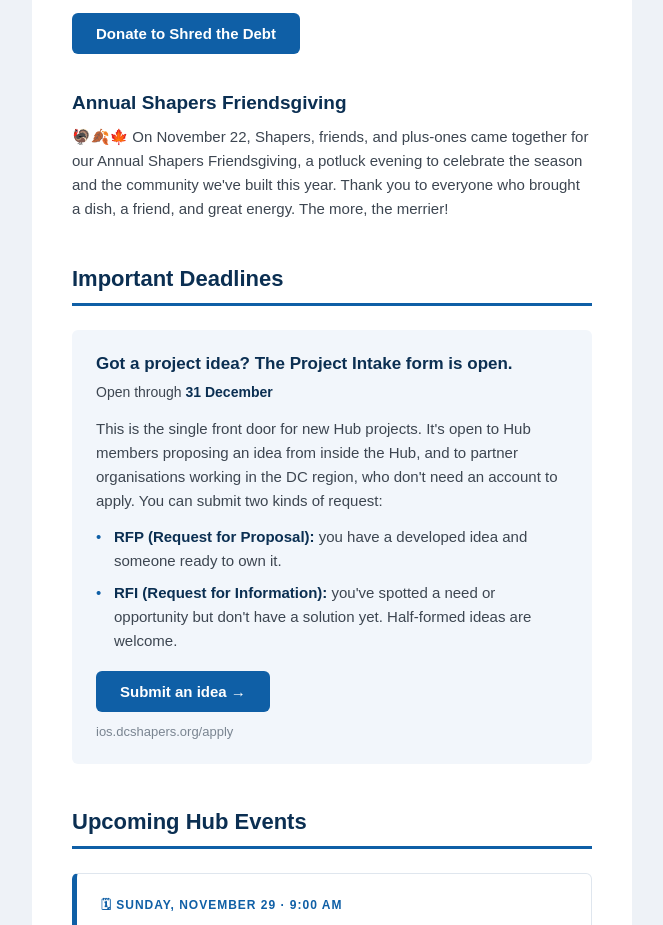
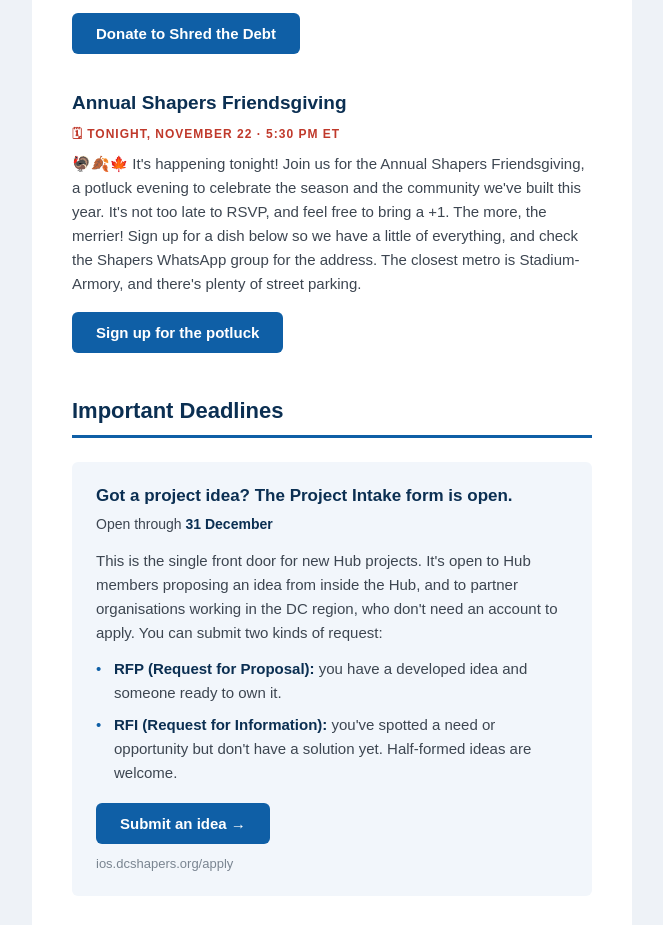
Before and after one commit to Luizcs17/newsletter, a plain HTML site: page 2026-11/index.html in a window 1280 px wide. Shown: the part 4584-5509 px from the top of the page, without its empty margins (308-971 px from the left). Drawn offline with Linux system fonts and the light colour scheme.

Commit message:
November 2026: Friendsgiving as tonight's invite with potluck signup
Co-Authored-By: Claude Opus 5.5 <noreply@anthropic.com>
Claude-Session: https://claude.ai/code/session_01JUTy2LfrKRYobUJssZ27nm

```diff
--- a/2026-11/index.html
+++ b/2026-11/index.html
@@ -171,7 +171,15 @@
           <tr>
             <td class="px" style="padding:36px 40px 0 40px; font-family:Arial, Helvetica, sans-serif;">
               <h2 style="margin:0 0 10px 0; font-size:19px; line-height:25px; color:#0b2f52;">Annual Shapers Friendsgiving</h2>
-              <p style="margin:0; font-size:15px; line-height:24px; color:#3d4651;">&#129411;&#127810;&#127809; On November 22, Shapers, friends, and plus-ones came together for our Annual Shapers Friendsgiving, a potluck evening to celebrate the season and the community we've built this year. Thank you to everyone who brought a dish, a friend, and great energy. The more, the merrier!</p>
+              <p style="margin:0 0 6px 0; font-size:12px; font-weight:bold; letter-spacing:1px; text-transform:uppercase; color:#c0392b;">&#128467; Tonight, November 22 &middot; 5:30 PM ET</p>
+              <p style="margin:0 0 16px 0; font-size:15px; line-height:24px; color:#3d4651;">&#129411;&#127810;&#127809; It's happening tonight! Join us for the Annual Shapers Friendsgiving, a potluck evening to celebrate the season and the community we've built this year. It's not too late to RSVP, and feel free to bring a +1. The more, the merrier! Sign up for a dish below so we have a little of everything, and check the Shapers WhatsApp group for the address. The closest metro is Stadium-Armory, and there's plenty of street parking.</p>
+              <table role="presentation" cellpadding="0" cellspacing="0" border="0">
+                <tr>
+                  <td align="center" bgcolor="#0f5fa6" style="border-radius:6px;">
+                    <a href="https://onedrive.live.com/:x:/g/personal/b48d6d1ea167b7c9/IQC5RiUfpxcPQ7i8D6byqEFjARhXX8q82xr6GfdL_Ikg_FM?rtime=8FyigZ1I30g&amp;redeem=aHR0cHM6Ly8xZHJ2Lm1zL3gvYy9iNDhkNmQxZWExNjdiN2M5L0lRQzVSaVVmcHhjUFE3aThENmJ5cUVGakFSaFhYOHE4MnhyNkdmZExfSWtnX0ZN" target="_blank" style="display:inline-block; padding:12px 24px; font-family:Arial, Helvetica, sans-serif; font-size:15px; font-weight:bold; color:#ffffff; text-decoration:none; border-radius:6px;">Sign up for the potluck</a>
+                  </td>
+                </tr>
+              </table>
             </td>
           </tr>
 
```
